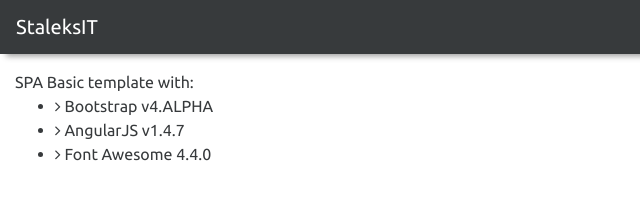
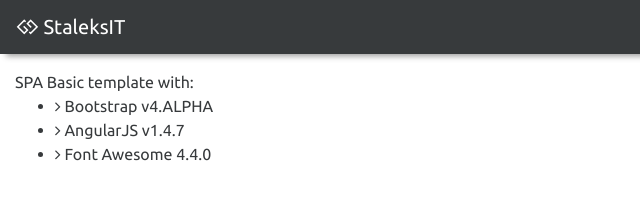
Before and after one commit to kazu2012/bootstrap4-angularjs-template, a plain HTML site: page index.html in a window 1280 px wide. Shown: the full height of the page, 0-640 px from the left. Drawn offline with nearby package versions, Linux system fonts and the light colour scheme.

Commit message:
added fontawesome

```diff
--- a/index.html
+++ b/index.html
@@ -22,7 +22,7 @@
 
         <!-- Header -->
         <nav class="navbar navbar-fixed-top navbar-dark bg-inverse">
-            <a class="navbar-brand" href="#">StaleksIT</a>
+            <a class="navbar-brand" href="#"><i class="fa fa-gg"></i>  StaleksIT</a>
             <ul class="nav navbar-nav pull-right" ng-controller="headerLinks">
                 <li class="nav-item" ng-repeat="link in links">
                     <a class="nav-link" href="{{link.url}}">{{link.name}}</a>
```
